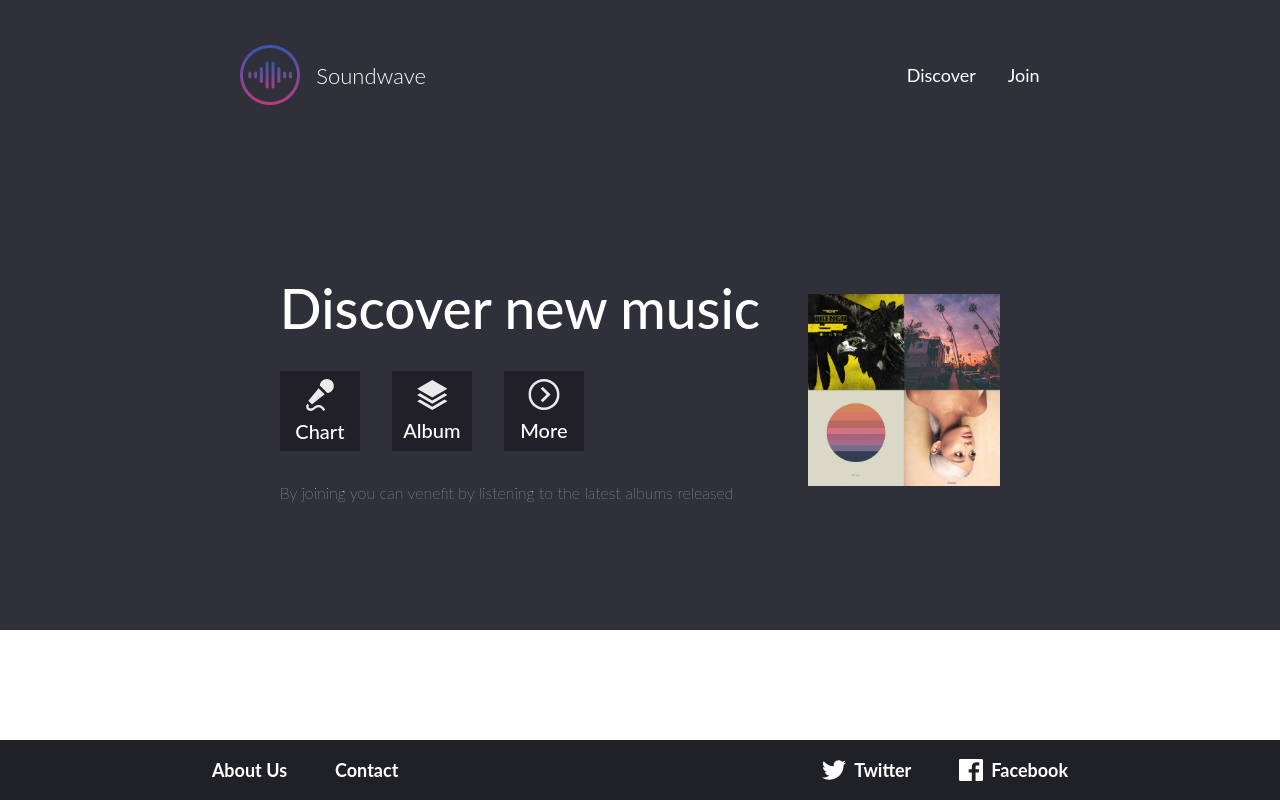
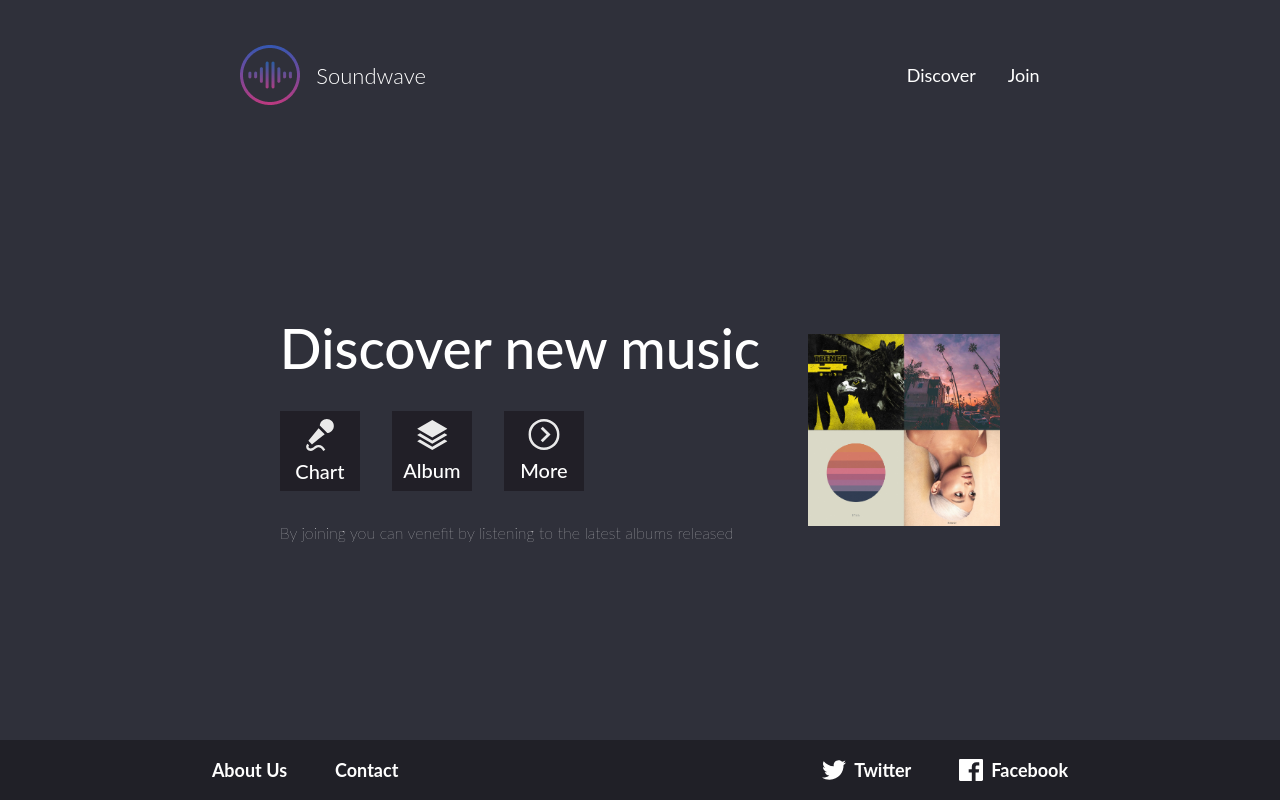
Before and after one commit to ImLauraGS/Sound-Wave, a React (Vite) app: page /discover in a window 1280 px wide. Built offline with nearby package versions, Linux system fonts and the light colour scheme.

Commit message:
estilos de layouts hechos

```diff
--- a/src/components/LayoutDiscover/layoutdiscover.module.css
+++ b/src/components/LayoutDiscover/layoutdiscover.module.css
@@ -1,12 +1,13 @@
 .discoverContainer{
     display: flex;
-    justify-content: center;
+    justify-content:center;
     align-items: center;
     align-content: center;
     color: white;
     gap: 3rem;
     width: 100vw;
-    height: 60vh;
+    height: 80vh;
+    padding-bottom: 5rem;
 }
 
 .iconsContainer{
--- a/src/components/LayoutHome/layouthome.module.css
+++ b/src/components/LayoutHome/layouthome.module.css
@@ -4,7 +4,7 @@
     justify-content: flex-end;
     align-items: center;
     gap: 3rem;
-    height: 70vh;
+    height: 100vh;
 }
 .main img{
     position: fixed;
--- a/src/components/LayoutJoin/layoutjoin.module.css
+++ b/src/components/LayoutJoin/layoutjoin.module.css
@@ -2,7 +2,7 @@
     display: flex;
     justify-content:space-evenly;
     align-items: center;
-    padding: 6rem;
+    padding: 0 0 8rem 0;
 }
 
 .joinCointainer h1{
--- a/src/index.css
+++ b/src/index.css
@@ -38,6 +38,7 @@ body {
   max-width: 100vw;
   max-height: 100vh;
   background-color: var(--general-bg-color);
+  overflow: hidden;
 }
 
 h1 {
```
